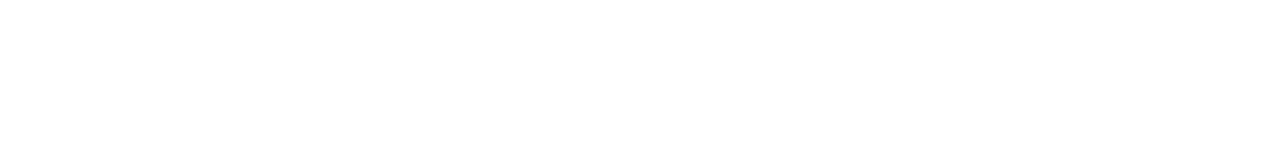
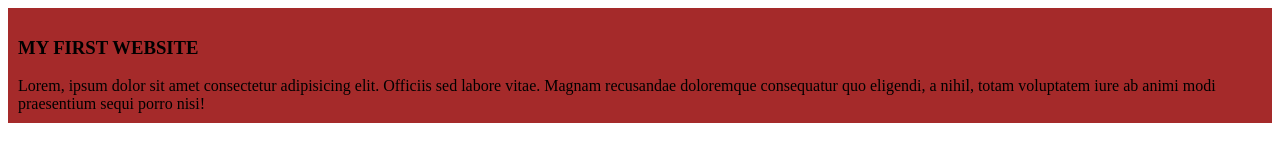
Before and after one commit to Murshidgithub/file, a plain HTML site: page index.html in a window 1280 px wide. Drawn offline with Linux system fonts and the light colour scheme.

Commit message:
added the first blog

```diff
--- a/index.html
+++ b/index.html
@@ -5,8 +5,12 @@
     <meta charset="UTF-8">
     <meta name="viewport" content="width=device-width, initial-scale=1.0">
     <title>github1</title>
+    <link rel="stylesheet" href="style/blog.css">
 </head>
 <body>
-
+    <div>
+         <h3> MY FIRST WEBSITE </h3>
+            Lorem, ipsum dolor sit amet consectetur adipisicing elit. Officiis sed labore vitae. Magnam recusandae doloremque consequatur quo eligendi, a nihil, totam voluptatem iure ab animi modi praesentium sequi porro nisi!
+    </div>
 </body>
 </html>
--- /dev/null
+++ b/style/blog.css
@@ -0,0 +1,4 @@
+div{
+    background-color: brown;
+    padding: 10px;
+}
```
